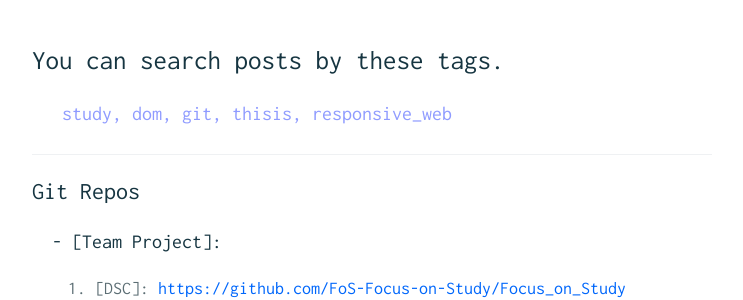
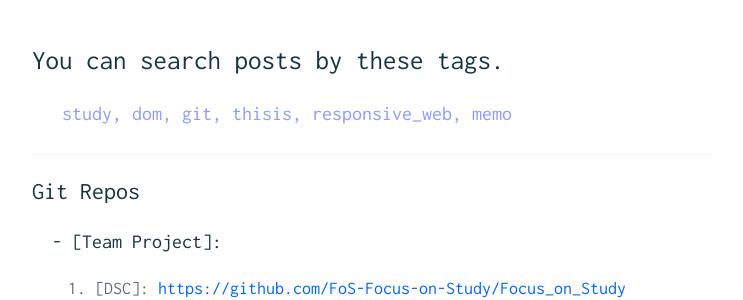
Before and after one commit to wijihye/wijihye.github.io, a Jekyll site: the page built from _pages/list.md, in a window 1280 px wide. Shown: the part 239-539 px from the top of the page, without its empty margins (268-1011 px from the left). Built offline with Jekyll 4.4.1, drawn with Linux system fonts in a browser that asks for light colours.

Commit message:
add search tags

```diff
--- a/_pages/list.md
+++ b/_pages/list.md
@@ -6,7 +6,7 @@ permalink: /list/
 
 # You can search posts by these tags.
 
-### &nbsp;&nbsp; <span style="color:#8f9bff">study, dom, git, thisis, responsive_web</span>
+### &nbsp;&nbsp; <span style="color:#8f9bff">study, dom, git, thisis, responsive_web, memo</span>
 
 ---
 
```
